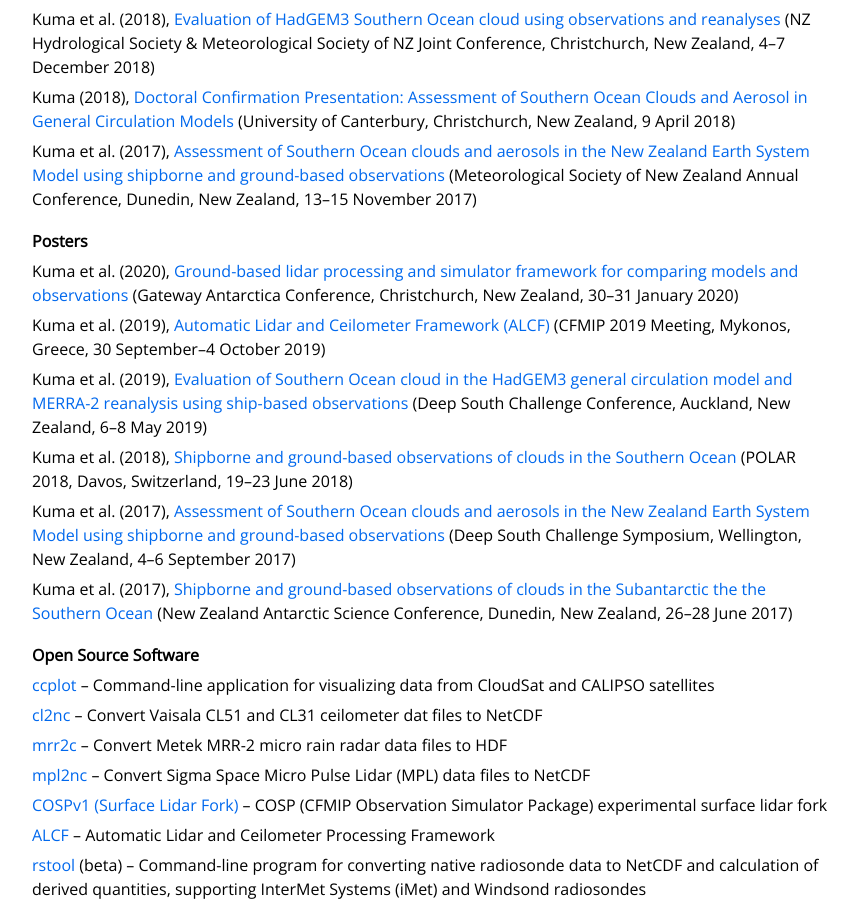
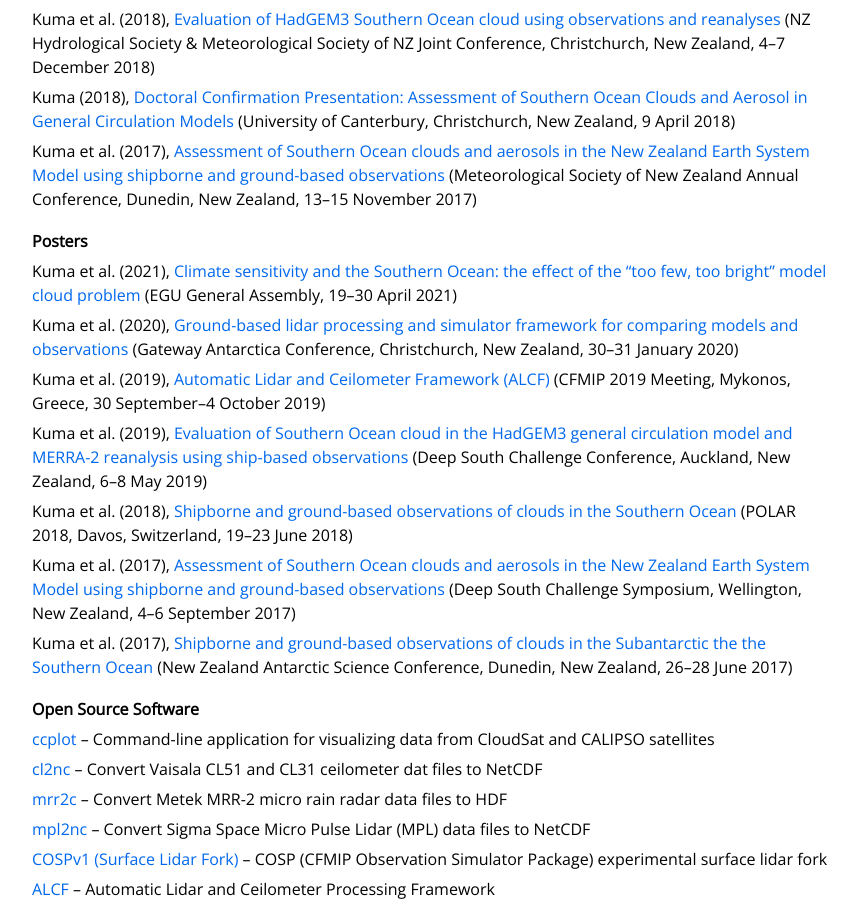
Before and after one commit to peterkuma/peterkuma.net, a Jekyll site: the page built from science/index.md, in a window 1280 px wide and 900 px high, scrolled down 1051 px. Shown: the whole window, without its empty margins (208-1066 px from the left). Built offline with Jekyll 4.4.1, drawn with Linux system fonts in a browser that asks for light colours.

Commit message:
Add EGU 2021 poster

```diff
--- a/science/index.md
+++ b/science/index.md
@@ -44,6 +44,8 @@
 Kuma et al. (2017), [Assessment of Southern Ocean clouds and aerosols in the New Zealand Earth System Model using shipborne and ground-based observations](https://github.com/peterkuma/research/raw/master/presentations/Kuma%20et%20al.%20(2017)%2C%20Assessment%20of%20Southern%20Ocean%20clouds%20and%20aerosols%20in%20the%20New%20Zealand%20Earth%20System%20Model%20using%20shipborne%20and%20ground-based%20observations.pdf) (Meteorological Society of New Zealand Annual Conference, Dunedin, New Zealand, 13–15 November 2017)
 
 ## Posters
+
+Kuma et al. (2021), [Climate sensitivity and the Southern Ocean: the effect of the "too few, too bright" model cloud problem](https://zenodo.org/record/4707302) (EGU General Assembly, 19–30 April 2021)
 
 Kuma et al. (2020), [Ground-based lidar processing and simulator framework for comparing models and observations](https://zenodo.org/record/3764299) (Gateway Antarctica Conference, Christchurch, New Zealand, 30–31 January 2020)
 
```
